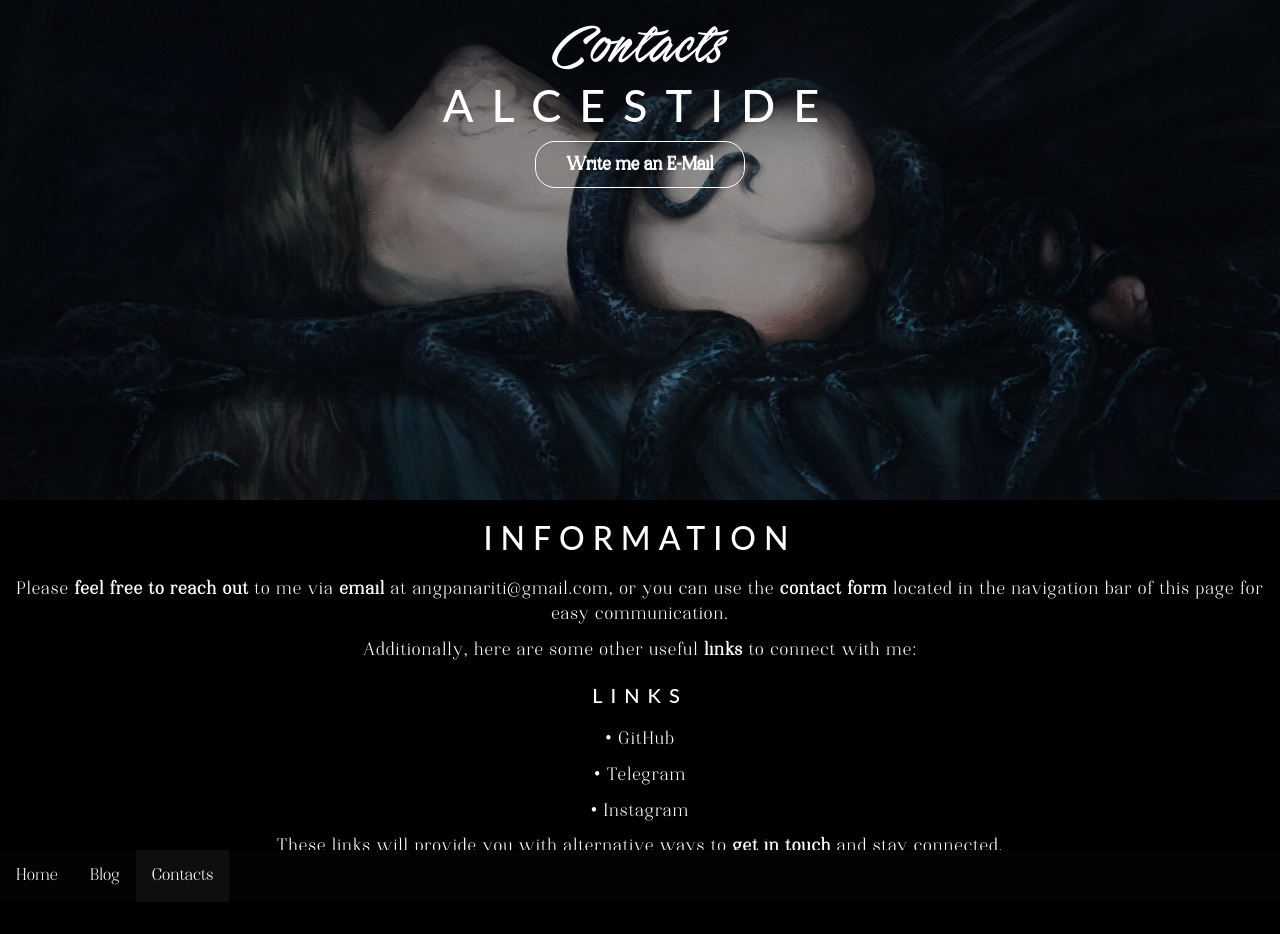
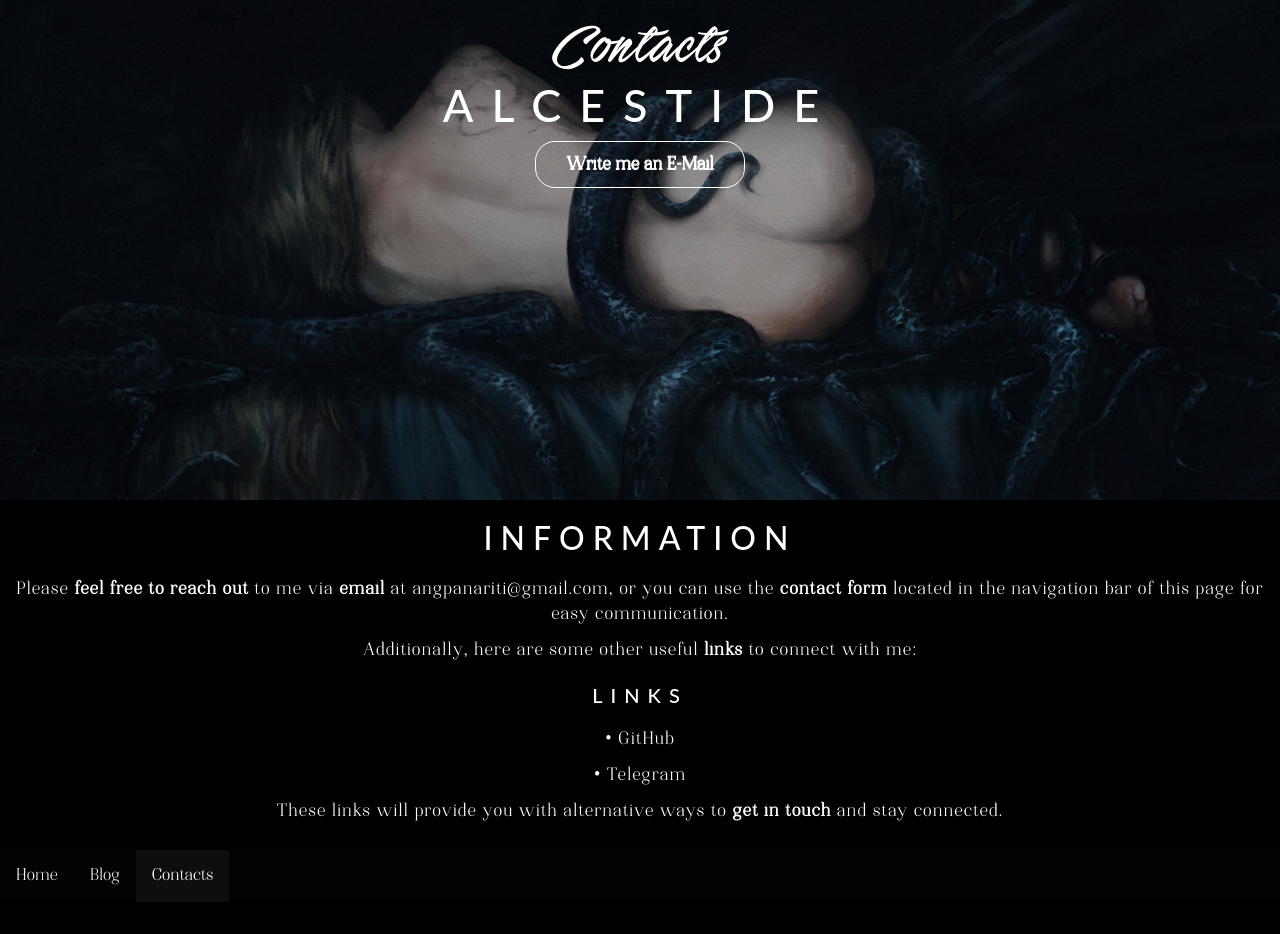
Before and after one commit to alcestide/alcestide.github.io, a Jekyll site: the page built from contacts.md, in a window 1280 px wide. Built offline with Jekyll 4.4.1, drawn with Linux system fonts in a browser that asks for light colours; nearby versions of some CDN libraries; some web fonts are replaced; library files that are not in the unit come from our copies; after the commit the page ends 900 px from its top, so only the background shows below that.

Commit message:
Update contacts.html

```diff
--- a/_layouts/contacts.html
+++ b/_layouts/contacts.html
@@ -42,7 +42,6 @@
               <h3>Links</h3><br>
                 <p>• <a href="https://github.com/alcestide" target="_blank">GitHub</a></p>
                 <p>• <a href="https://t.me/alcestide" target="_blank">Telegram</a></p>
-                <p>• <a href="https://instagram.com/alcestide" target="_blank">Instagram</a></p>
             </p>
             <p>These links will provide you with alternative ways to <b>get in touch</b> and stay connected.</p>
                   <script src="https://formspree.io/js/formbutton-v1.min.js" defer></script>
```
